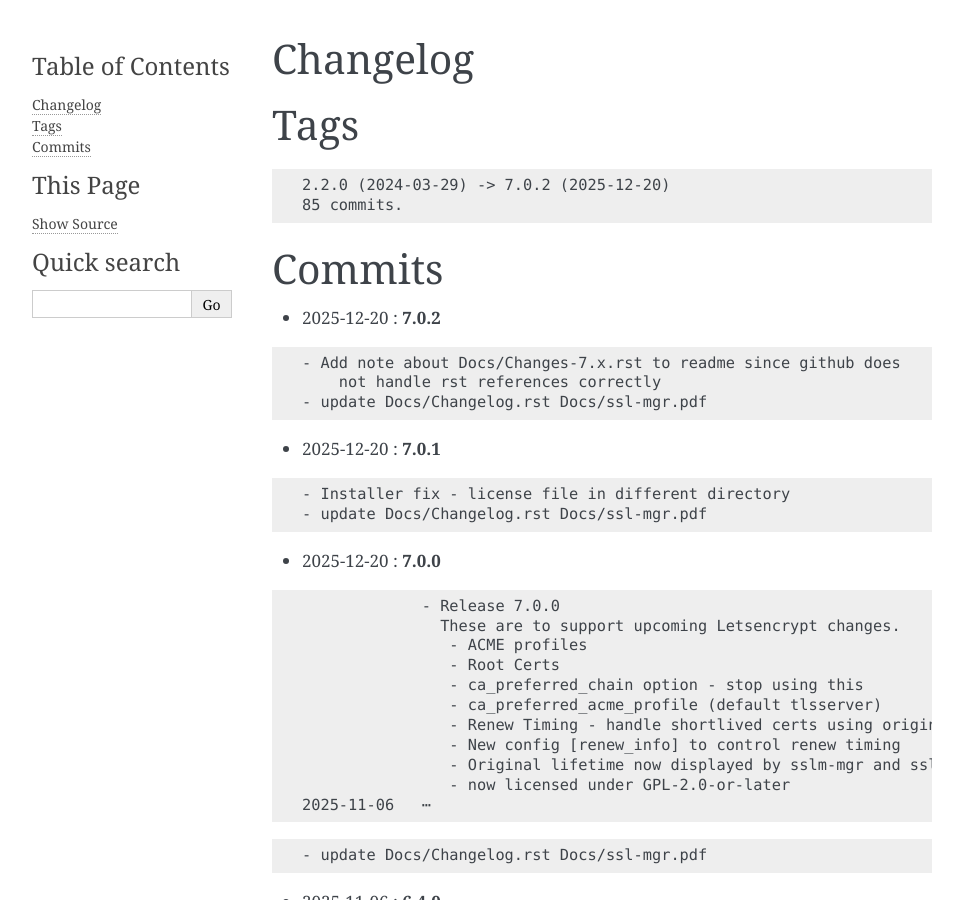
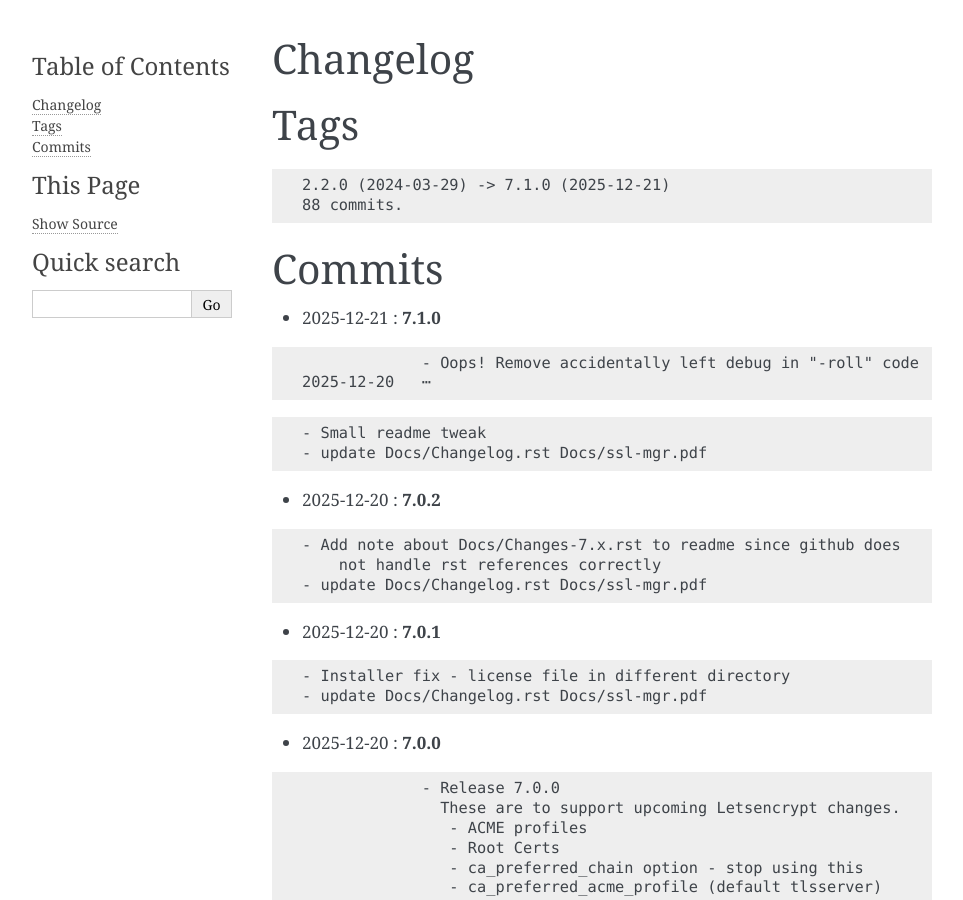
Before and after one commit to gene-git/ssl-mgr, a Sphinx documentation site: the page built from Docs/Changelog.rst, in a window 1280 px wide and 900 px high. Shown: the whole window, without its empty margins (148-1111 px from the left). Built offline with Sphinx 7.4.7, drawn with Linux system fonts in a browser that asks for light colours.

Commit message:
update Docs/Changelog.rst Docs/ssl-mgr.pdf

```diff
--- a/Docs/Changelog.rst
+++ b/Docs/Changelog.rst
@@ -6,12 +6,24 @@ Tags
 
 .. code-block:: text
 
-	2.2.0 (2024-03-29) -> 7.0.2 (2025-12-20)
-	85 commits.
+	2.2.0 (2024-03-29) -> 7.1.0 (2025-12-21)
+	88 commits.
 
 Commits
 =======
 
+
+* 2025-12-21  : **7.1.0**
+
+.. code-block:: text
+
+              - Oops! Remove accidentally left debug in "-roll" code
+ 2025-12-20   ⋯
+
+.. code-block:: text
+
+              - Small readme tweak
+              - update Docs/Changelog.rst Docs/ssl-mgr.pdf
 
 * 2025-12-20  : **7.0.2**
 
```
Also changed, not shown: 2 other files.
